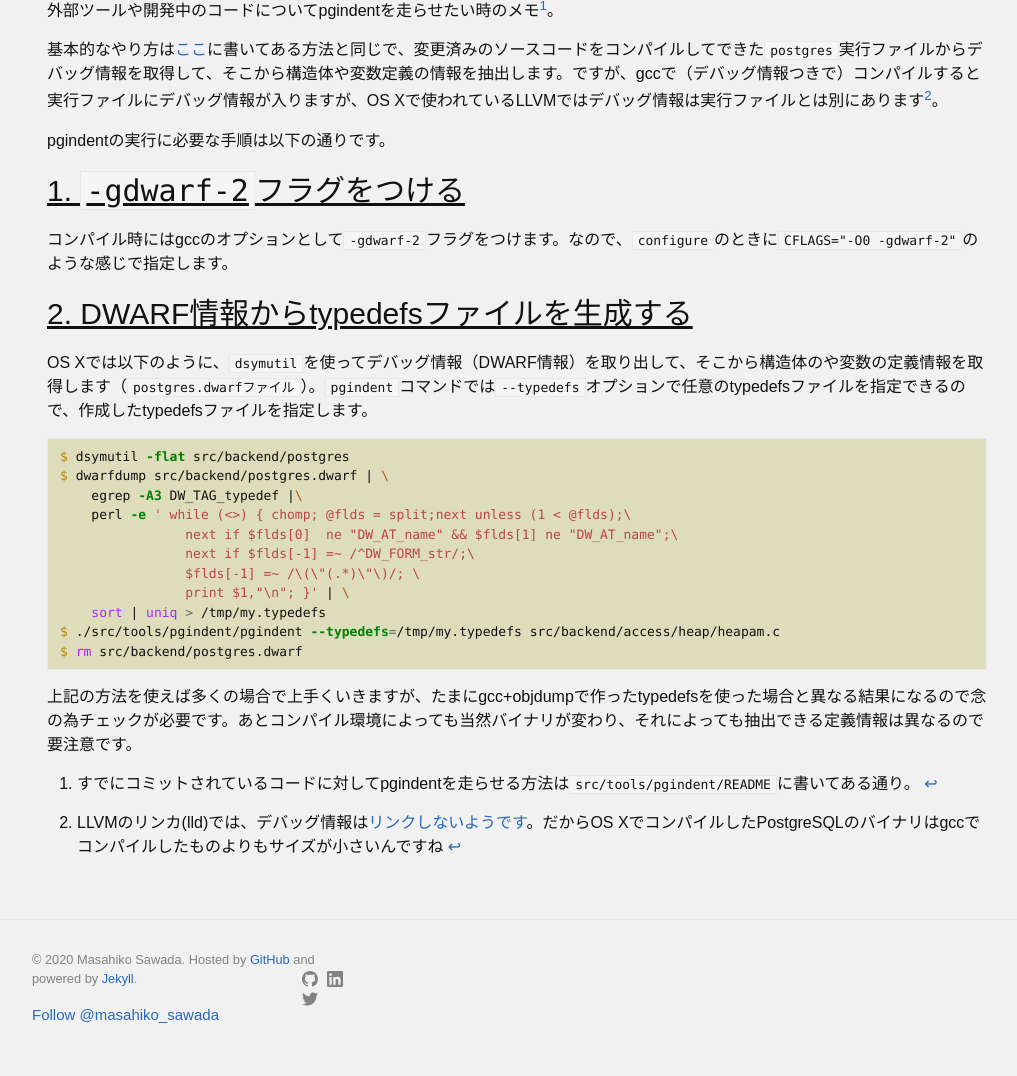
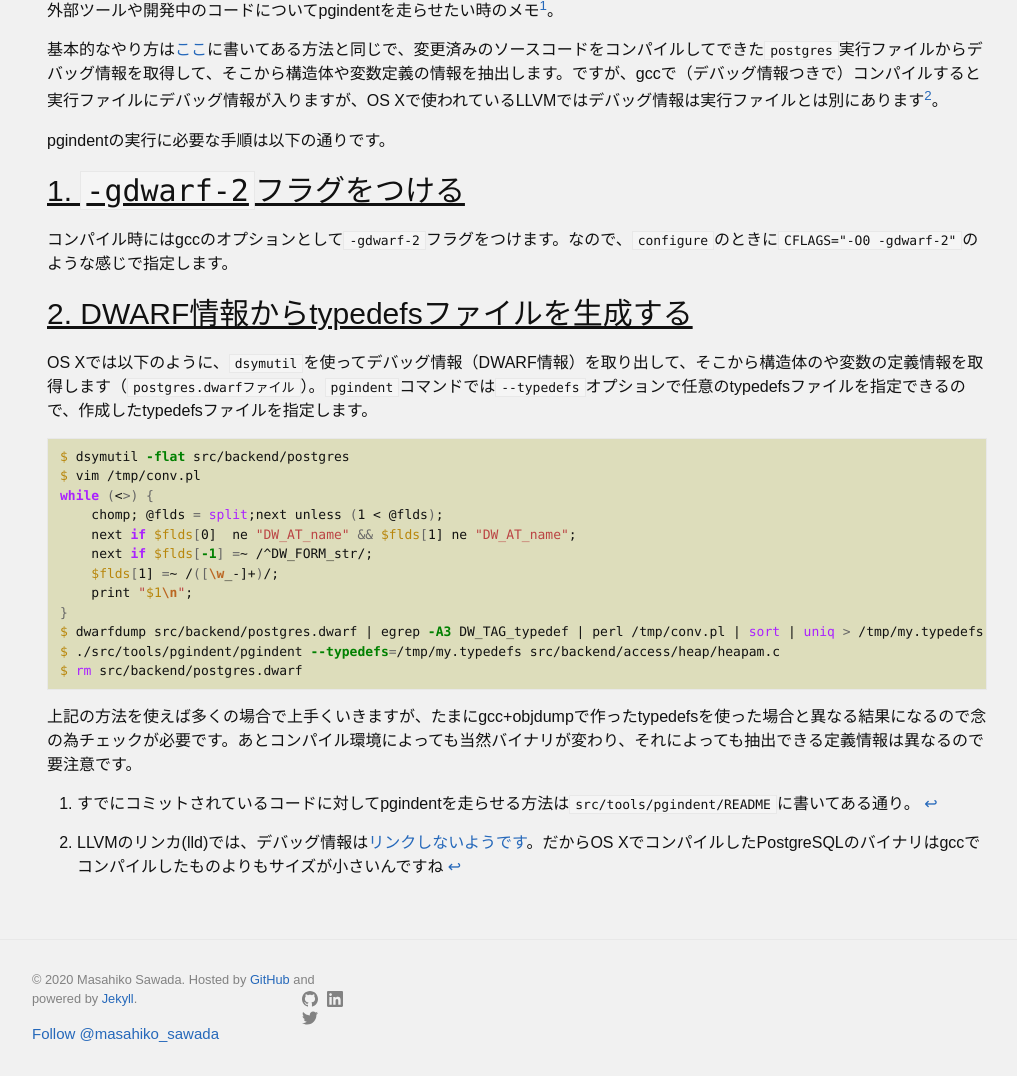
Before and after one commit to MasahikoSawada/masahikosawada.github.io, a Jekyll site: the page built from _posts/2019-12-26-pgindent_on_OS_X.md, in a window 1280 px wide, cut to the strip 342-1418 px from the top of the page. Shown: the whole strip, without its empty margins (123-1140 px from the left). Built offline with Jekyll 4.4.1, drawn with Linux system fonts in a browser that asks for light colours; comment, search, counter and statistics services are not loaded.

Commit message:
Post: fix pgindent script.

````diff
--- a/_posts/2019-12-26-pgindent_on_OS_X.md
+++ b/_posts/2019-12-26-pgindent_on_OS_X.md
@@ -27,14 +27,15 @@ OS Xでは以下のように、`dsymutil`を使ってデバッグ情報（DWARF
 
 ```bash
 $ dsymutil -flat src/backend/postgres
-$ dwarfdump src/backend/postgres.dwarf | \
-    egrep -A3 DW_TAG_typedef |\
-    perl -e ' while (<>) { chomp; @flds = split;next unless (1 < @flds);\
-		next if $flds[0]  ne "DW_AT_name" && $flds[1] ne "DW_AT_name";\
-		next if $flds[-1] =~ /^DW_FORM_str/;\
-		$flds[-1] =~ /\(\"(.*)\"\)/; \
-		print $1,"\n"; }' | \
-    sort | uniq > /tmp/my.typedefs
+$ vim /tmp/conv.pl
+while (<>) {
+    chomp; @flds = split;next unless (1 < @flds);
+    next if $flds[0]  ne "DW_AT_name" && $flds[1] ne "DW_AT_name";
+    next if $flds[-1] =~ /^DW_FORM_str/;
+    $flds[1] =~ /([\w_-]+)/;
+    print "$1\n";
+}
+$ dwarfdump src/backend/postgres.dwarf | egrep -A3 DW_TAG_typedef | perl /tmp/conv.pl | sort | uniq > /tmp/my.typedefs
 $ ./src/tools/pgindent/pgindent --typedefs=/tmp/my.typedefs src/backend/access/heap/heapam.c
 $ rm src/backend/postgres.dwarf
 ```
````
